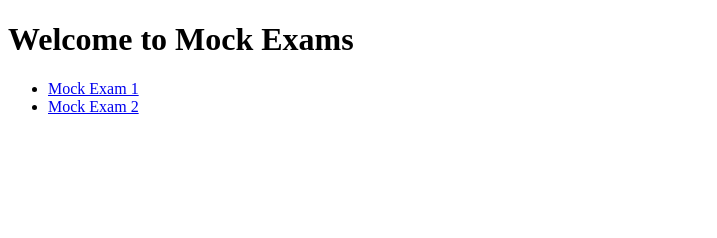
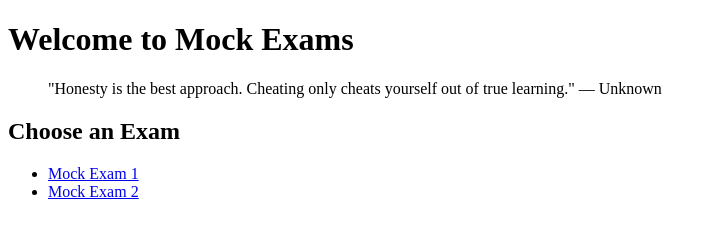
Before and after one commit to t4ps3c/crest-cpsa, a plain HTML site: page index.html in a window 1280 px wide. Shown: the whole page, without its empty margins (0-717 px from the left). Drawn offline with Linux system fonts and the light colour scheme.

Commit message:
Update index.html

```diff
--- a/index.html
+++ b/index.html
@@ -6,6 +6,10 @@
 </head>
 <body>
     <h1>Welcome to Mock Exams</h1>
+    <blockquote>
+        <p>"Honesty is the best approach. Cheating only cheats yourself out of true learning." — Unknown</p>
+    </blockquote>
+    <h2>Choose an Exam</h2>
     <ul>
         <li><a href="./exam1/index.html">Mock Exam 1</a></li>
         <li><a href="./exam2/index.html">Mock Exam 2</a></li>
```
